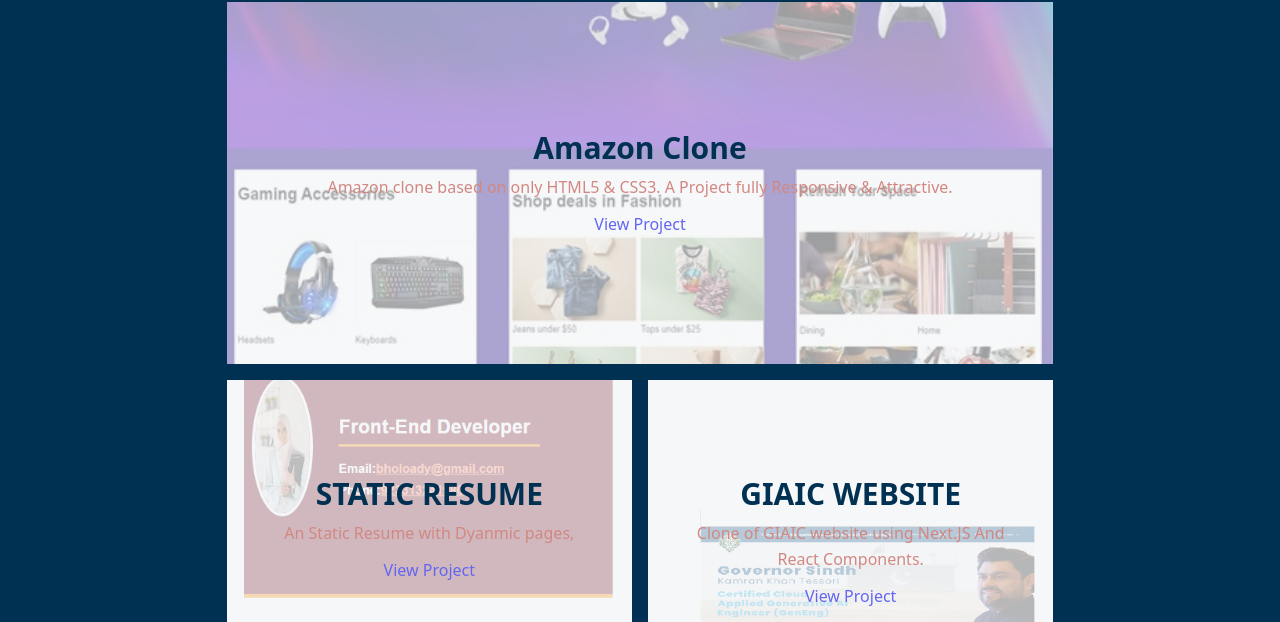
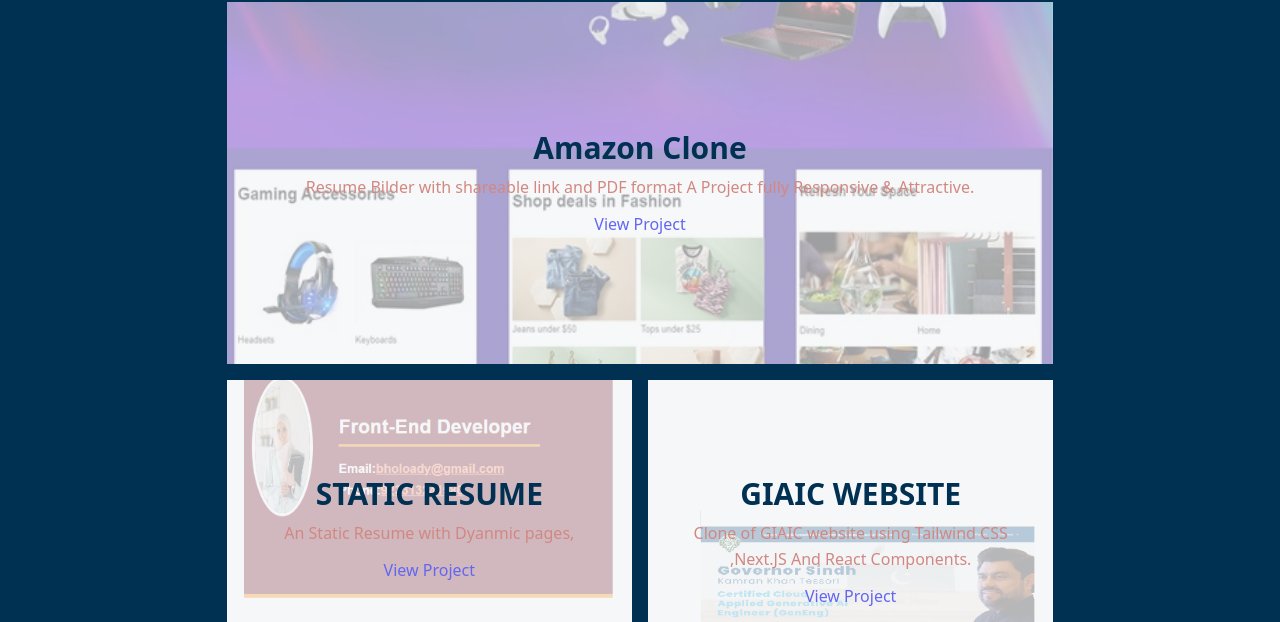
Before and after one commit to naila-ady/newpf, a Next.js app: page / in a window 1280 px wide. Shown: the part 2145-2767 px from the top of the page. Built offline with nearby package versions, Linux system fonts and the light colour scheme.

Commit message:
Update Projects.tsx

```diff
--- a/app/components/Projects.tsx
+++ b/app/components/Projects.tsx
@@ -25,10 +25,10 @@
             Amazon Clone
           </h2>
           <p className="leading-relaxed text-[#d28882]" >
-               Amazon clone based on only HTML5 & CSS3.
+               Resume Bilder with shareable link and PDF format
                A Project fully Responsive & Attractive.
           </p>
-          <Link href={"https://amazon-com-one.vercel.app/"}
+          <Link href={"https://milestone5-pdf-shareable-link.vercel.app/"}
            className="mt-3 text-indigo-500 inline-flex items-center">
           View Project
            </Link>
@@ -72,9 +72,9 @@
               GIAIC WEBSITE
               </h2>
               <p className="leading-relaxed text-[#d28882]">
-               Clone of GIAIC website  using Next.JS And React Components.
+               Clone of GIAIC website using Tailwind CSS ,Next.JS And React Components.
                </p>
-               <Link href={"https://governer-website-nailaadys-projects.vercel.app/"} className="mt-3 text-indigo-500 inline-flex items-center">
+               <Link href={"https://govsindhit.vercel.app/"} className="mt-3 text-indigo-500 inline-flex items-center">
                  View Project
               </Link>
             </div>
```
